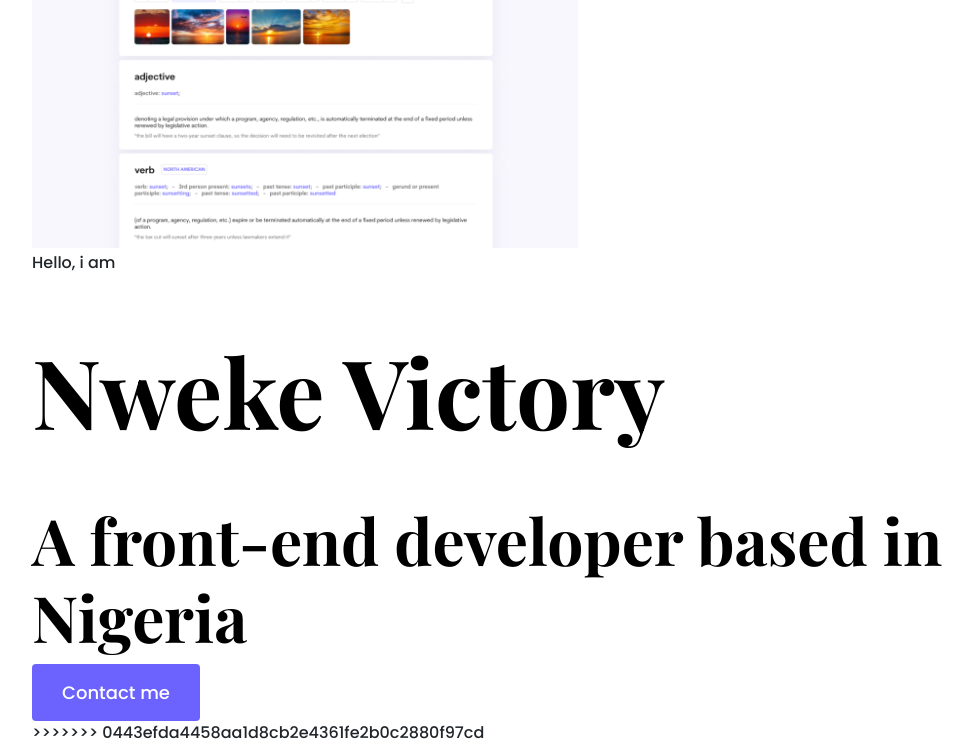
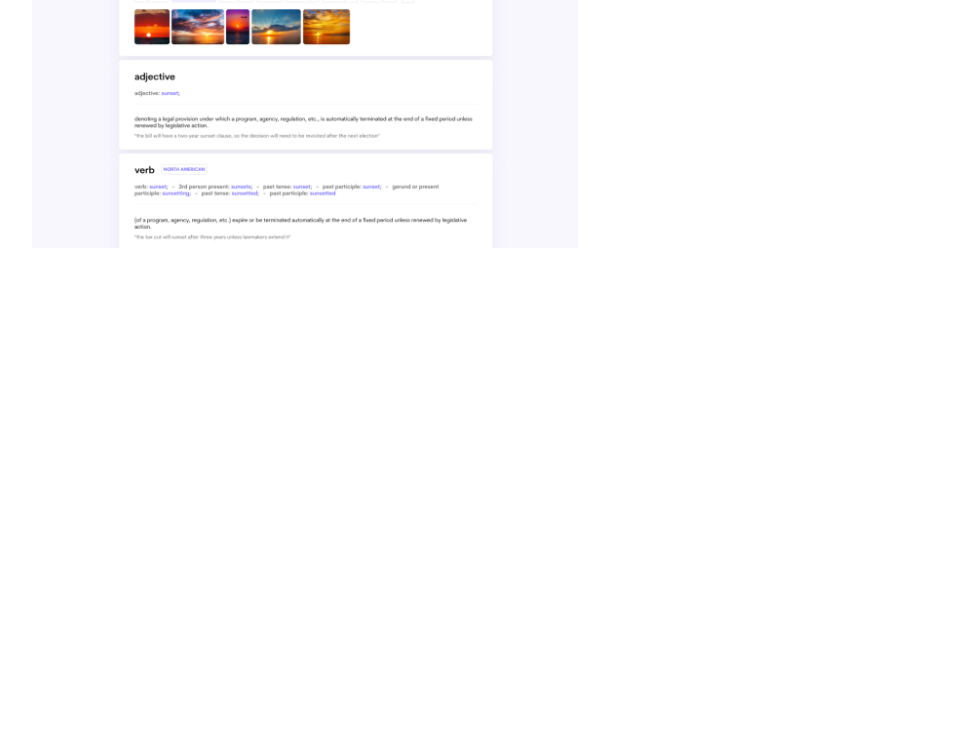
Before and after one commit to nwekeVictory/Portfolio-Project, a plain HTML site: page index.html in a window 1280 px wide. Shown: the part 2311-3056 px from the top of the page, without its empty margins (50-1020 px from the left). After the commit the page ends 2559 px from the top, so only its background shows below. Drawn offline with nearby package versions, Linux system fonts and the light colour scheme; a web font is replaced by a local one.

Commit message:
Edited the html

```diff
--- a/index.html
+++ b/index.html
@@ -105,13 +105,6 @@
           </div>
         </div>
       </div>
-      <p>Hello, i am</p>
-      <h1 class="mb-3">Nweke Victory</h1>
-      <h2>A front-end developer based in Nigeria</h2>
-      <div>
-        <a href="#" class="btn btn-branding">Contact me</a>
-      </div>
-      >>>>>>> 0443efda4458aa1d8cb2e4361fe2b0c2880f97cd
     </div>
   </body>
 </html>
```
